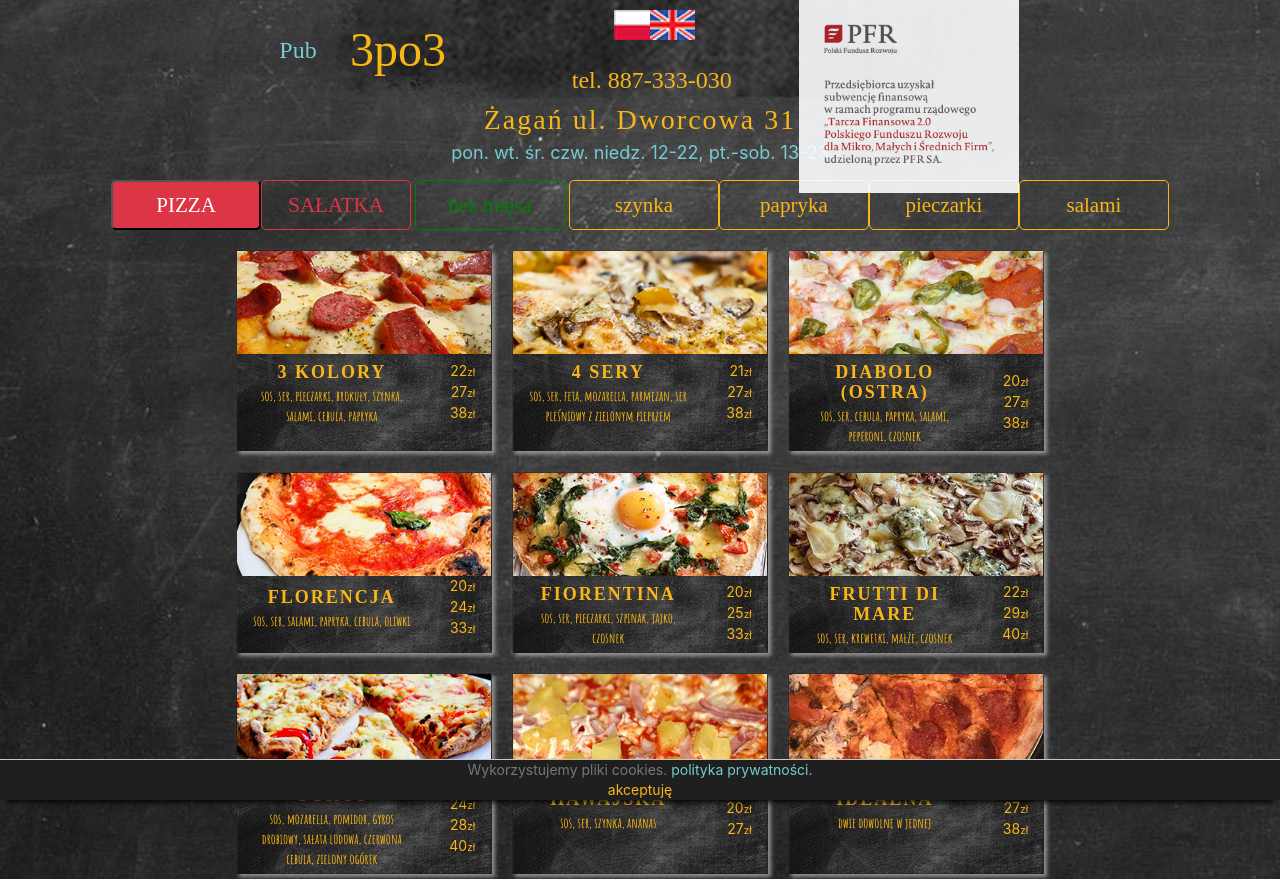
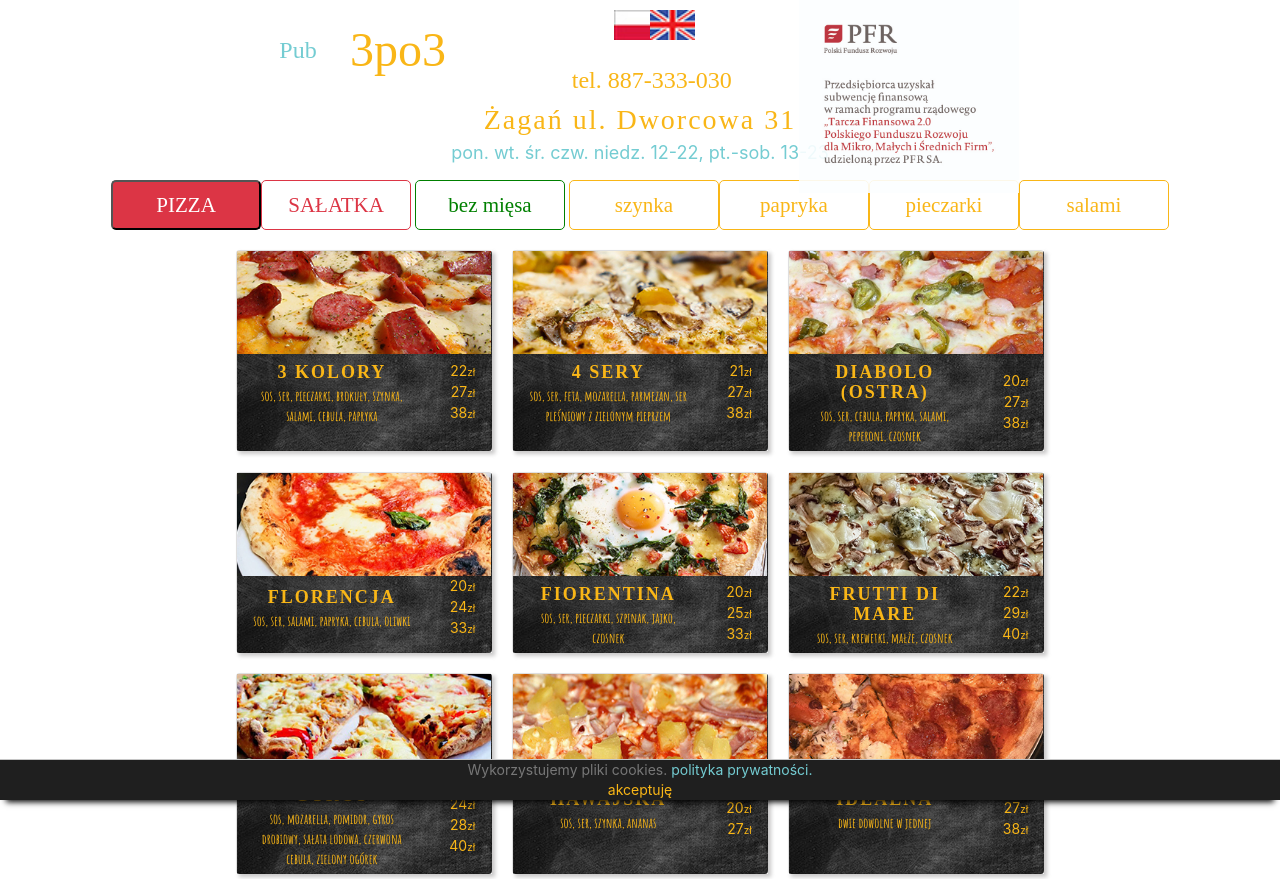
Before and after one commit to PiotrBozek/newSite3po3_2021, a React app: page / in a window 1280 px wide. Shown: the top 879 px of the page. Built offline with nearby package versions, Linux system fonts and the light colour scheme; a web font is replaced by a local one.

Commit message:
one board next 6

```diff
--- a/src/components/App.css
+++ b/src/components/App.css
@@ -15,7 +15,7 @@ body {
     min-height: 100hv;
     position: relative;
     text-align: center;
-    background: url(../image/background.jpg) repeat;
+    /* background: url(../image/background.jpg) repeat; */
 }
 .information {
     flex-basis: 10vh;
--- a/src/components/Header/styles.css
+++ b/src/components/Header/styles.css
@@ -11,7 +11,7 @@
     box-sizing: border-box;
     top: 0;
     z-index: 200;
-    background: url(../../image/tlobg2.png) repeat;
+    /* background: url(../../image/tlobg2.png) repeat; */
     object-fit: fill;
 }
 
```
